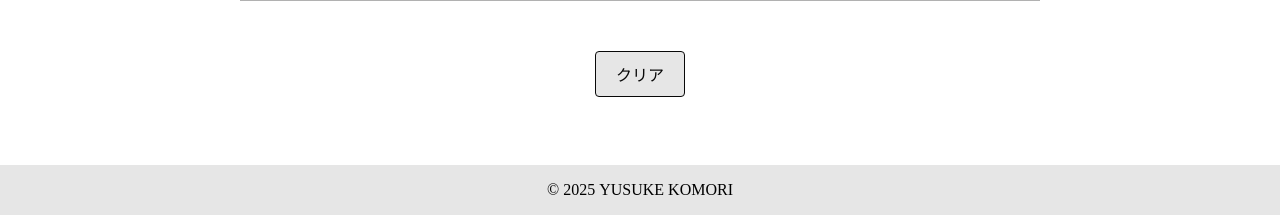
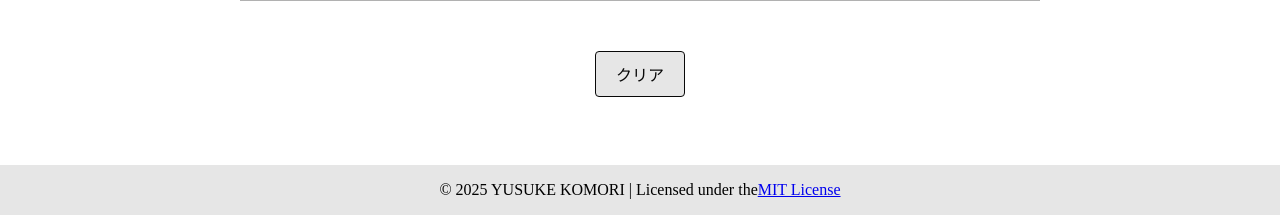
Before and after one commit to yusukeKSF/portfolio, a FastAPI app: page / in a window 1280 px wide. Shown: the part 969-1184 px from the top of the page. Run offline with FastAPI, Linux system fonts and the light colour scheme; parts of the project's set-up code (start-up, migrations or seed data) failed here and were passed over.

Commit message:
add README and LICENSE

```diff
--- a/app/templates/index.html
+++ b/app/templates/index.html
@@ -26,7 +26,7 @@
 
 <footer>
     <br>
-    <p>&copy;&nbsp;2025&nbsp;YUSUKE&nbsp;KOMORI</p>
+    <p>&copy;&nbsp;2025 YUSUKE KOMORI | Licensed under the <a href="https://opensource.org/licenses/MIT" target="_blank" rel="noopener noreferrer">MIT License</a></p>
 </footer>
 
 <script>
```
Also changed, not shown: 2 other files.
